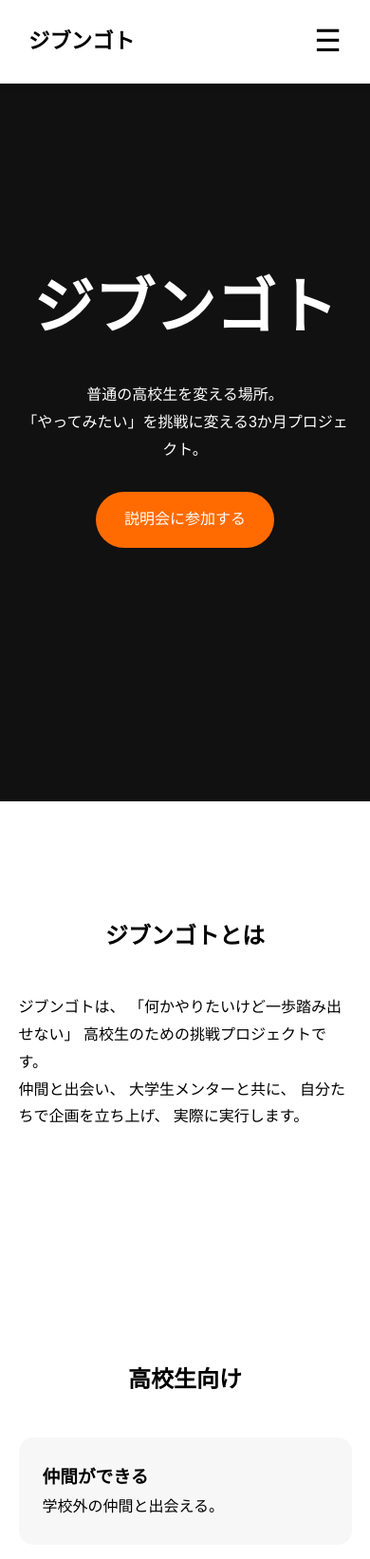
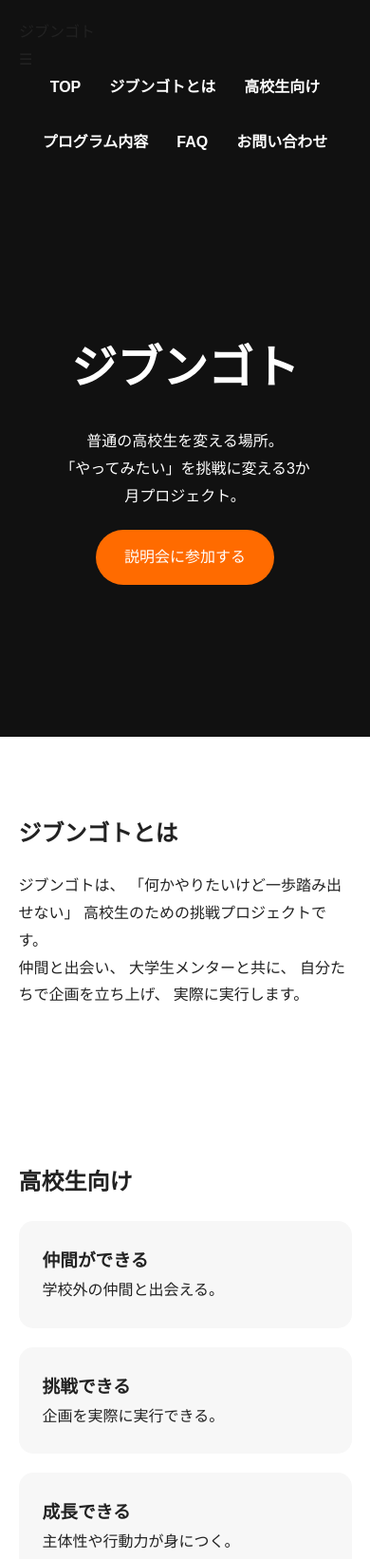
Before and after one commit to zibungoto429-collab/zibungoto-hp, a plain HTML site: page index.html in a window 390 px wide. Shown: the top 1642 px of the page at 95% size. Drawn offline with Linux system fonts and the light colour scheme.

Commit message:
Update style.css

```diff
--- a/style.css
+++ b/style.css
@@ -4,130 +4,81 @@
     box-sizing:border-box;
 }
 
-html{
-    scroll-behavior:smooth;
-}
-
 body{
     font-family:sans-serif;
     line-height:1.8;
+    color:#222;
 }
 
-.container{
-    width:90%;
-    max-width:1100px;
-    margin:auto;
+header{
+    background:#111;
+    padding:20px;
 }
 
-.header{
-    position:fixed;
-    top:0;
-    left:0;
-    width:100%;
-    background:white;
+nav{
     display:flex;
-    justify-content:space-between;
-    align-items:center;
-    padding:15px 30px;
-    z-index:1000;
-    box-shadow:0 2px 10px rgba(0,0,0,.1);
+    justify-content:center;
+    gap:30px;
+    flex-wrap:wrap;
 }
 
-.logo{
-    font-size:1.4rem;
+nav a{
+    color:white;
+    text-decoration:none;
     font-weight:bold;
 }
 
-.menu-toggle{
-    font-size:2rem;
-    cursor:pointer;
-}
-
-#menu{
-    display:none;
-    flex-direction:column;
-    position:absolute;
-    top:70px;
-    right:20px;
-    background:white;
-    border-radius:15px;
-    overflow:hidden;
-    box-shadow:0 5px 20px rgba(0,0,0,.15);
-}
-
-#menu a{
-    padding:15px 25px;
-    color:black;
-    text-decoration:none;
-}
-
-#menu a:hover{
-    background:#f5f5f5;
-}
-
-.show{
-    display:flex !important;
+nav a:hover{
+    color:#ff6b00;
 }
 
 .hero{
-    min-height:100vh;
+    min-height:70vh;
     display:flex;
     justify-content:center;
     align-items:center;
     text-align:center;
     background:#111;
     color:white;
+    padding:40px;
 }
 
-.hero h1{
-    font-size:4rem;
+.container{
+    width:90%;
+    max-width:1000px;
+    margin:auto;
+    padding:80px 0;
 }
 
-.hero p{
-    margin-top:20px;
+h1{
+    font-size:3rem;
+    margin-bottom:20px;
+}
+
+h2{
+    margin-bottom:20px;
+}
+
+.card{
+    background:#f7f7f7;
+    padding:25px;
+    margin:20px 0;
+    border-radius:15px;
 }
 
 .btn{
     display:inline-block;
-    margin-top:30px;
-    padding:15px 30px;
     background:#ff6b00;
     color:white;
+    padding:15px 30px;
+    text-decoration:none;
     border-radius:999px;
-    text-decoration:none;
-}
-
-.section{
-    padding:120px 0;
-}
-
-.section h2{
-    text-align:center;
-    margin-bottom:40px;
-}
-
-.card-grid{
-    display:grid;
-    grid-template-columns:repeat(auto-fit,minmax(250px,1fr));
-    gap:20px;
-}
-
-.card{
-    padding:25px;
-    border-radius:15px;
-    background:#f7f7f7;
-}
-
-.faq-item{
-    margin-bottom:30px;
-    padding:20px;
-    background:#f7f7f7;
-    border-radius:10px;
+    margin-top:20px;
 }
 
 footer{
     background:#111;
     color:white;
     text-align:center;
-    padding:80px 20px;
+    padding:40px;
 }
```
